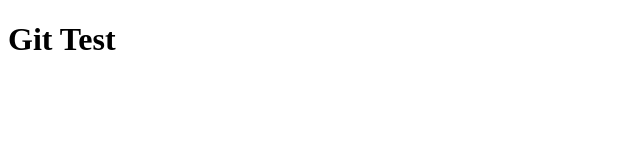
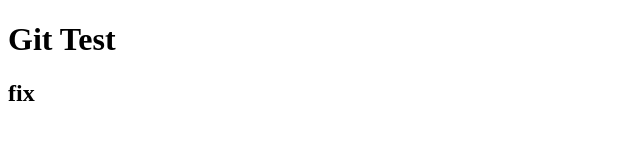
Before and after one commit to MasayaTakubo/GitPractice, a plain HTML site: page index.html in a window 1280 px wide. Shown: the full height of the page, 0-640 px from the left. Drawn offline with Linux system fonts and the light colour scheme.

Commit message:
second commit

```diff
--- a/index.html
+++ b/index.html
@@ -7,5 +7,6 @@
 </head>
 <body>
     <h1>Git Test</h1>
+    <h2>fix</h2>
 </body>
 </html>
```
